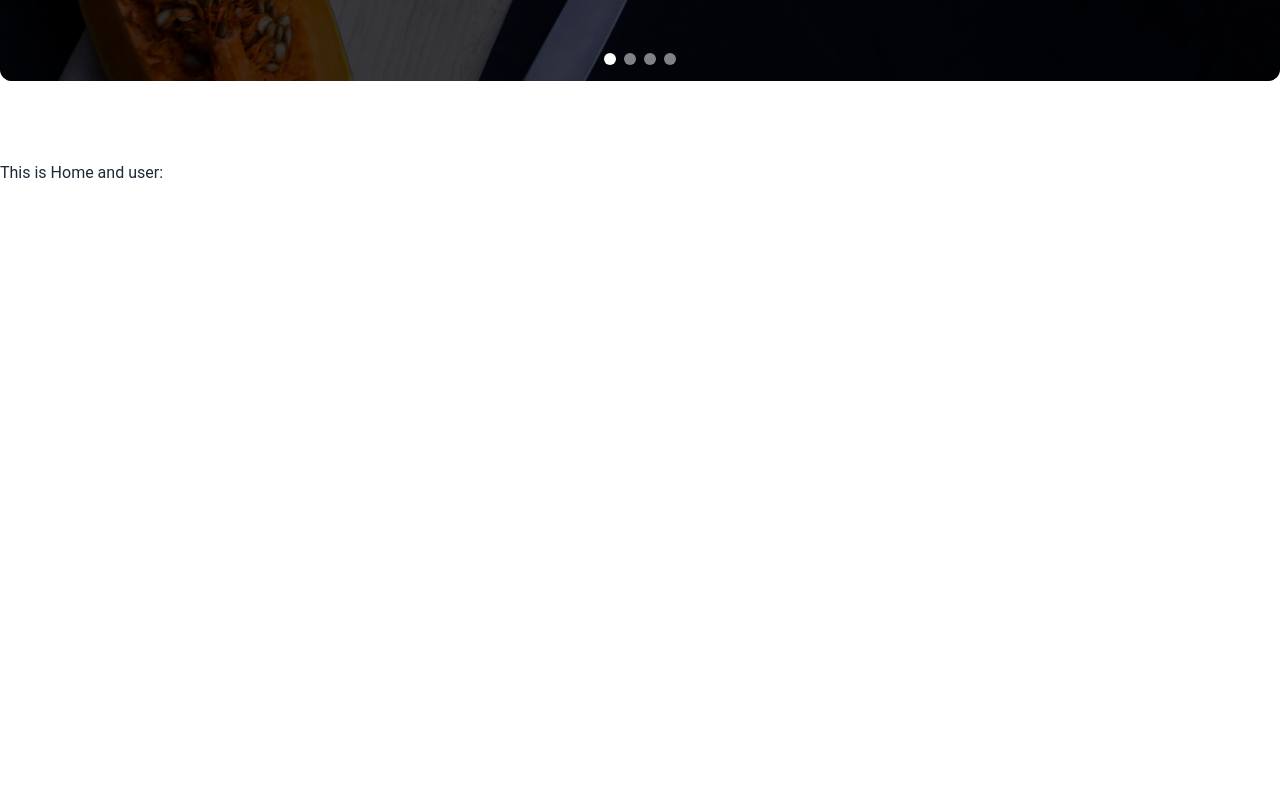
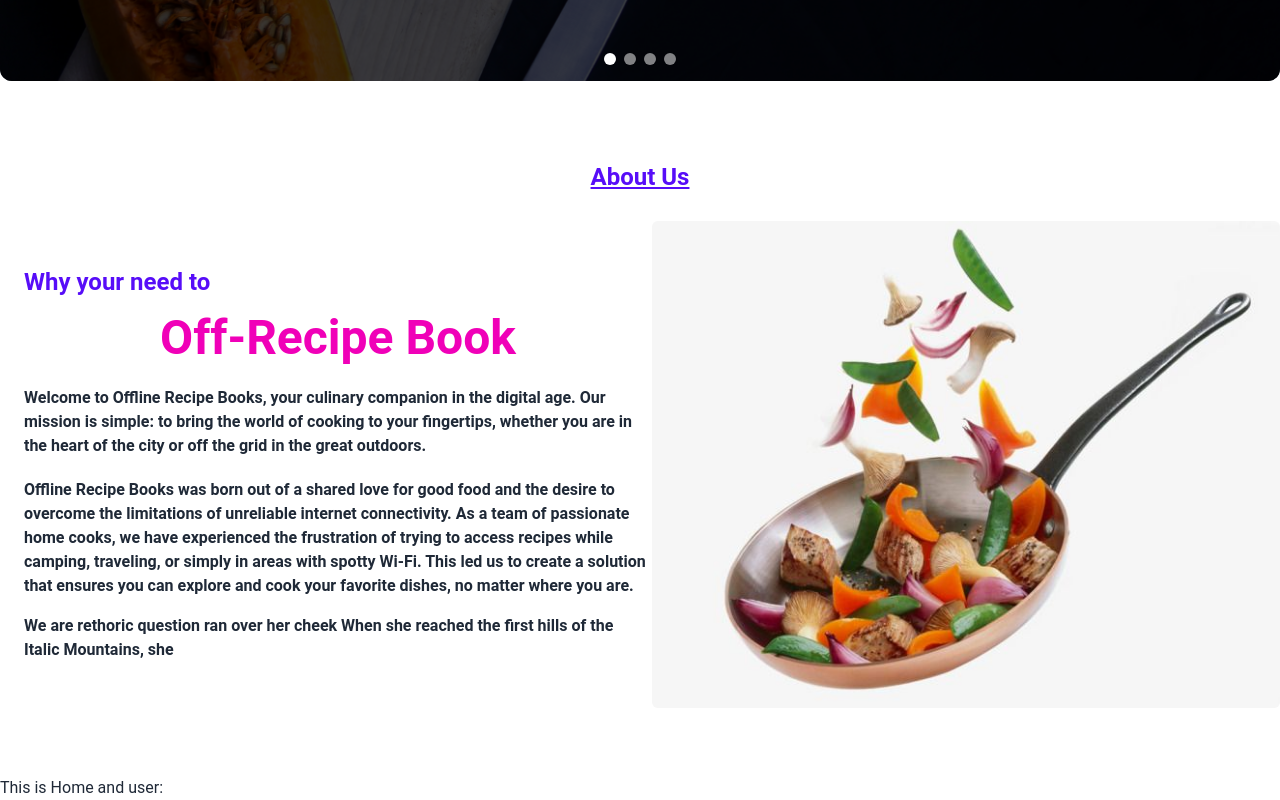
Before and after one commit to swadebsharma6/offline-service-client-public, a React (Vite) app: page / in a window 1280 px wide. Shown: the part 743-1543 px from the top of the page. Before the commit the page ends 928 px from the top, so only its background shows below. Built offline with nearby package versions, Linux system fonts and the light colour scheme; no server answers; grey boxes are pictures that could not be loaded.

Commit message:
added about at home

```diff
--- /dev/null
+++ b/src/Pages/Home/Home/About/About.jsx
@@ -0,0 +1,28 @@
+import img from '../../../../assets/about.jpg';
+
+const About = () => {
+    return (
+        <section className='mb-14'>
+        <h3 className='text-primary text-2xl text-center  mb-4 font-bold underline'>About Us</h3>
+        <div>
+        <div className='md:flex items-center justify-center sm:py-3'>
+        <div className='flex-1 ml-6'>
+
+        <h4 className='text-2xl mb-4 font-bold text-primary'>Why your  need to</h4>
+        <h2 className="text-xl md:text-5xl text-secondary font-bold text-center mb-6">Off-Recipe Book </h2>
+        <p className="font-bold mb-5">Welcome to Offline Recipe Books, your culinary companion in the digital age. Our mission is simple: to bring the world of cooking to your fingertips, whether you are in the heart of the city or off the grid in the great outdoors.</p>
+        <p className="font-bold mb-4">Offline Recipe Books was born out of a shared love for good food and the desire to overcome the limitations of unreliable internet connectivity. As a team of passionate home cooks, we have experienced the frustration of trying to access recipes while camping, traveling, or simply in areas with spotty Wi-Fi. This led us to create a solution that ensures you can explore and cook your favorite dishes, no matter where you are.</p>
+        <div className='mt-4'>
+            <p className='font-bold'>We are rethoric question ran over her cheek When she reached the first hills of the Italic Mountains, she</p>
+        </div>
+       </div>
+        <div className='flex-1'>
+          <img className='rounded-md' src={img} alt="About Image" />
+        </div>
+        </div>
+     </div>
+        </section>
+    );
+};
+
+export default About;
--- a/src/Pages/Home/Home/Home.jsx
+++ b/src/Pages/Home/Home/Home.jsx
@@ -1,3 +1,4 @@
+import About from "./About/About";
 import Banner from "./Banner/Banner";
 
 
@@ -5,7 +6,8 @@ const Home = () => {
 
     return (
         <section>
-        <Banner></Banner>
+             <Banner></Banner>
+             <About></About>
             <h2>This is Home and user: </h2>
         </section>
     );
```
Also changed, not shown: src/assets/about.jpg (added), src/assets/about.png (added).
